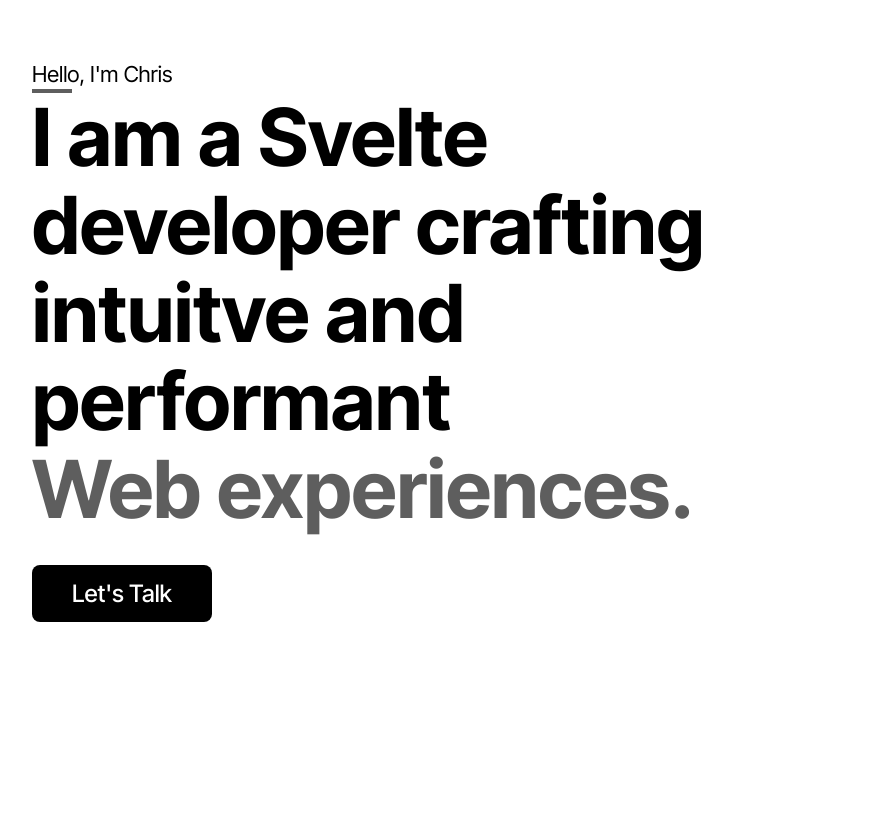
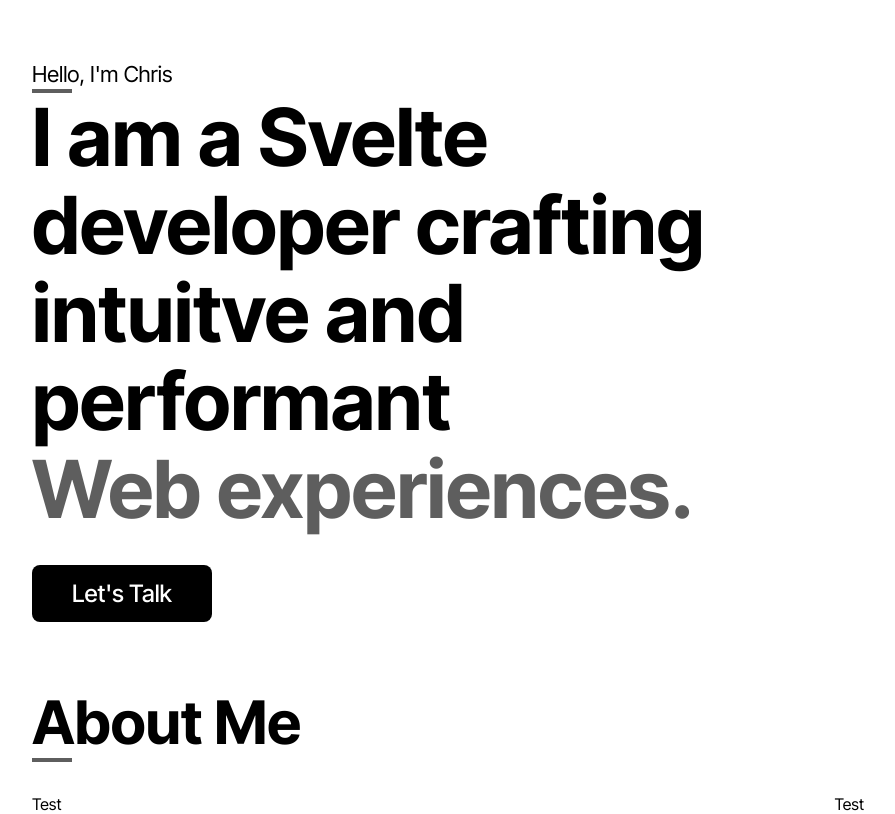
Before and after one commit to ChrisJoshRoberts/dev-portfolio, a SvelteKit app: page / in a window 1280 px wide. Shown: the whole page, without its empty margins (160-1055 px from the left). Built offline with nearby package versions, Linux system fonts and the light colour scheme.

Commit message:
adding about me setion

```diff
--- a/src/lib/components/sections/SectionHeadline.svelte
+++ b/src/lib/components/UI/SectionHeadline.svelte
@@ -10,7 +10,7 @@
   let {children, sectionName }: SectionHeadlineProps = $props();
 </script>
 
-<div class="defalut-margin" id={sectionName}>
+<div class="default-margin" id={sectionName}>
   <h2>
     {@render children()}
   </h2>
--- /dev/null
+++ b/src/lib/components/sections/AboutSection.svelte
@@ -0,0 +1,24 @@
+<script>
+  import SectionHeadline from "$components/UI/SectionHeadline.svelte";
+</script>
+
+
+<div class="mt-l">
+  <SectionHeadline sectionName="about">
+    About Me
+  </SectionHeadline>
+  <div class="about-content-wrapper default-margin mt-m">
+    <div>Test</div>
+    <div>Test</div>
+  </div>
+
+</div>
+
+
+<style>
+  .about-content-wrapper {
+    display: flex;
+    gap: 24px;
+    justify-content: space-between;
+  }
+</style>
--- a/src/routes/+page.svelte
+++ b/src/routes/+page.svelte
@@ -1,5 +1,7 @@
 <script>
   import HeroSection from "$components/sections/HeroSection.svelte";
+  import AboutSection from "$components/sections/AboutSection.svelte";
 </script>
 
 <HeroSection />
+<AboutSection />
```
